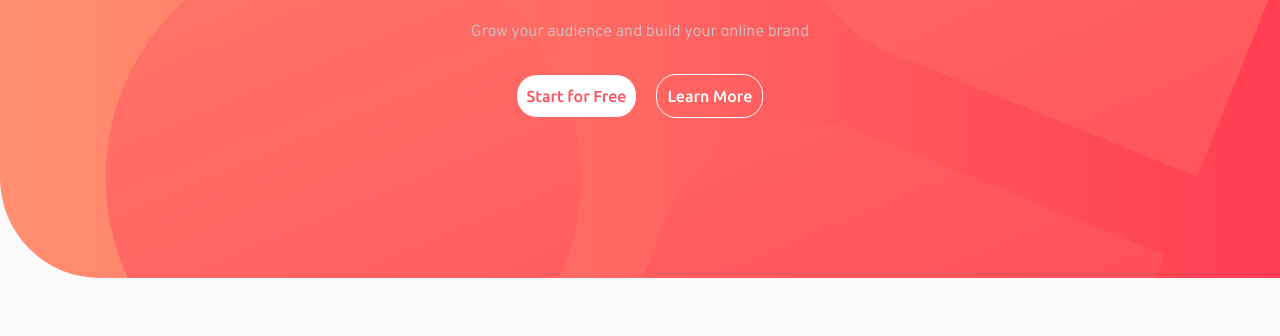
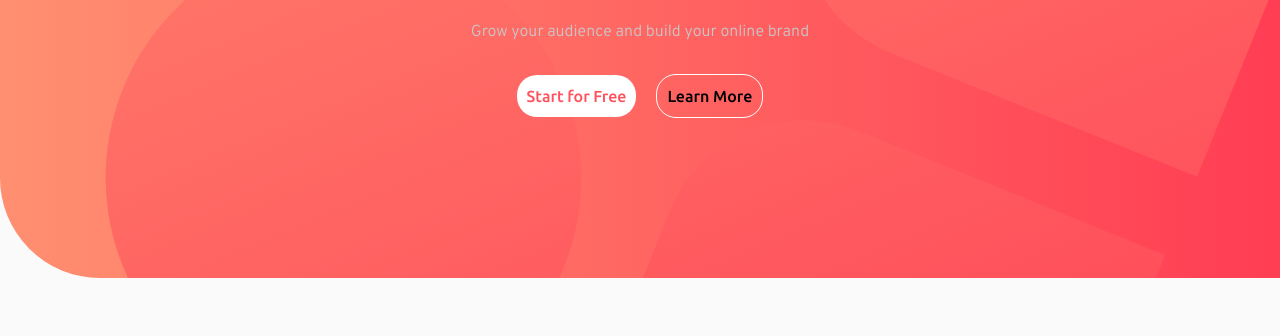
Before and after one commit to MosElsh/MosElsh.github.io, a plain HTML site: page Blogr-Landing-Page/index.html in a window 1280 px wide. Shown: the part 233-569 px from the top of the page. Drawn offline with Linux system fonts and the light colour scheme.

Commit message:
Bug Fix Updated

```diff
--- a/Blogr-Landing-Page/index.html
+++ b/Blogr-Landing-Page/index.html
@@ -202,8 +202,12 @@
         .transparent_button {
             margin-left: 0.5rem;
             background: transparent;
-            color: white;
+            color: black;
             border: max(0.1vw, 1px) solid white;
+        }
+
+        .learn_more_button {
+            color: black;
         }
 
         .transparent_button:hover {
@@ -677,7 +681,7 @@
             </nav>
         </div>
 
-        <!-- Call-To-Action Wrapped Inside Header for the background to shw properly. -->
+        <!-- Call-To-Action Wrapped Inside Header for the background to show properly. -->
 
         <h1 class="section_title main_title">A modern publishing platform</h1>
         <span class="section_description main_description">Grow your audience and build your online brand</span>
```
